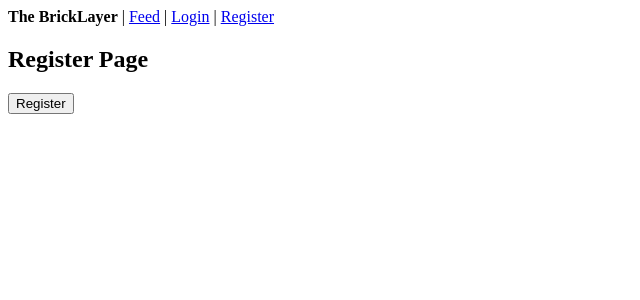
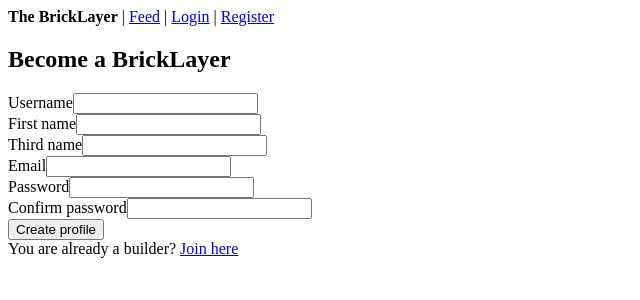
Before and after one commit to A75-JS-FinalProject-Forum/Bricklayer, a React (Vite) app in the folder Bricklayer/: page /register in a window 1280 px wide. Shown: the top 300 px of the page, without its empty margins (0-640 px from the left). Built offline with nearby package versions, Linux system fonts and the light colour scheme; no server answers.

Commit message:
ADD: User authentication context
Added AuthContext.jsx component, it checks if the user is authenticated in supabase

```diff
--- a/Bricklayer/package.json
+++ b/Bricklayer/package.json
@@ -10,6 +10,7 @@
     "preview": "vite preview"
   },
   "dependencies": {
+    "@supabase/supabase-js": "^2.95.3",
     "react": "^19.2.0",
     "react-dom": "^19.2.0",
     "react-router-dom": "^7.13.0"
--- a/Bricklayer/src/App.jsx
+++ b/Bricklayer/src/App.jsx
@@ -1,14 +1,10 @@
 import { useState } from 'react'
-import NavBar from './NavBar';
+import NavBar from './NavBar'
 import { BrowserRouter, Route, Routes, Navigate } from "react-router-dom"
-import HomePage from './pages/HomePage';
-
-const Register = ({ onLogin }) => (
-  <div>
-    <h2>Register Page</h2>
-    <button onClick={() => onLogin('new@user.com')}>Register</button>
-  </div>
-);
+import HomePage from './pages/HomePage'
+import LoginPage from './pages/LoginPage'
+import RegisterPage from './pages/RegisterPage'
+import { AuthProvider } from './context/AuthContext'
 
 const Feed = () => (
   <div>
@@ -24,13 +20,6 @@ const CreatePost = () => (
   </div>
 );
 
-const Login = ({ onLogin }) => (
-  <div>
-    <h2>Login Page</h2>
-    <button onClick={() => onLogin('test@user.com')}>Simulate Login</button>
-  </div>
-);
-
 const Profile = ({ email }) => (
   <div>
     <h2>User Profile</h2>
@@ -42,18 +31,20 @@ function App() {
   const [user, setUser] = useState(null);
 
   return (
+    <AuthProvider>
         <BrowserRouter>
         <NavBar user={user} onLogout={() => setUser(null)} />
 
         <Routes>
           <Route path="/" element={<HomePage />} />
-        <Route path="/login" element={user ? <Navigate to="/" /> : <Login onLogin={setUser} />} />
-        <Route path="/register" element={user ? <Navigate to="/" /> : <Register onLogin={setUser} />} />
+          <Route path="/login" element={user ? <Navigate to="/" /> : <LoginPage onLogin={setUser} />} />
+          <Route path="/register" element={user ? <Navigate to="/" /> : <RegisterPage onLogin={setUser} />} />
           <Route path="/create" element={user ? <CreatePost /> : <Navigate to="/login" />} />
           <Route path="/profile" element={user ? <Profile user={user} /> : <Navigate to="/login" />} />
           <Route path="*" element={<Navigate to="/" />} />
         </Routes>
       </BrowserRouter>
+    </AuthProvider>
   );
 }
 
--- a/Bricklayer/src/context/AuthContext.jsx
+++ b/Bricklayer/src/context/AuthContext.jsx
@@ -0,0 +1,35 @@
+import { createContext, useContext, useEffect, useState } from 'react';
+import { authService } from '../services/authService.js';
+
+const AuthContext = createContext({});
+
+export const useAuth = () => useContext(AuthContext);
+
+export const AuthProvider = ({ children }) => {
+  const [user, setUser] = useState(null);
+  const [loading, setLoading] = useState(true);
+
+  useEffect(() => {
+    authService.getSession().then((session) => {
+      setUser(session?.user ?? null);
+      setLoading(false);
+    });
+
+    const { data: { subscription } } = authService.onAuthStateChange((_event, session) => {
+      setUser(session?.user ?? null);
+      setLoading(false);
+    });
+
+    return () => subscription.unsubscribe();
+  }, []);
+
+  const register = (data) => authService.signUp(data);
+  const login = (email, password) => authService.signIn(email, password);
+  const logout = () => authService.signOut();
+
+  return (
+    <AuthContext.Provider value={{ user, register, login, logout, loading }}>
+      {!loading && children}
+    </AuthContext.Provider>
+  );
+};
--- /dev/null
+++ b/Bricklayer/src/lib/supabase.js
@@ -0,0 +1,10 @@
+import { createClient } from '@supabase/supabase-js';
+
+const supabaseUrl = import.meta.env.VITE_SUPABASE_URL;
+const supabaseAnonKey = import.meta.env.VITE_SUPABASE_ANON_KEY;
+
+if (!supabaseUrl || !supabaseAnonKey) {
+  throw new Error('supabase files are missing.');
+}
+
+export const supabase = createClient(supabaseUrl, supabaseAnonKey);
--- a/Bricklayer/src/pages/LoginPage.jsx
+++ b/Bricklayer/src/pages/LoginPage.jsx
@@ -0,0 +1,53 @@
+import { useState } from 'react';
+import { useAuth } from '../context/AuthContext';
+import { useNavigate, Link } from 'react-router-dom';
+
+export default function Login() {
+  const { login } = useAuth();
+  const navigate = useNavigate();
+
+  const [email, setEmail] = useState('');
+  const [password, setPassword] = useState('');
+  const [error, setError] = useState('');
+
+  const handleSubmit = async (e) => {
+    e.preventDefault();
+    setError('');
+
+    try {
+      const { error } = await login(email, password);
+      if (error) throw error;
+      navigate('/');
+    } catch (err) {
+      setError('Wrong password or email');
+      console.error(err);
+    }
+  };
+
+  return (
+    <div>
+      <h2>Вход</h2>
+      {error && <p>{error}</p>}
+
+      <form onSubmit={handleSubmit}>
+        <input
+          type="email"
+          placeholder="Email"
+          value={email}
+          onChange={(e) => setEmail(e.target.value)}
+          required
+        />
+        <input
+          type="password"
+          placeholder="Password"
+          value={password}
+          onChange={(e) => setPassword(e.target.value)}
+          required
+        />
+        <button type="submit">Login</button>
+      </form>
+
+      <p>Don't have a profile? <Link to="/register">Create one</Link></p>
+    </div>
+  );
+}
--- a/Bricklayer/src/pages/RegisterPage.jsx
+++ b/Bricklayer/src/pages/RegisterPage.jsx
@@ -0,0 +1,137 @@
+import { useState } from 'react';
+import { useNavigate, Link } from 'react-router-dom';
+import { useAuth } from '../context/AuthContext';
+
+export default function Register() {
+  const [formData, setFormData] = useState({
+    username: '',
+    firstName: '',
+    lastName: '',
+    email: '',
+    password: '',
+    confirmPassword: '',
+  });
+  const [error, setError] = useState('');
+  const [loading, setLoading] = useState(false);
+
+  const { register } = useAuth();
+  const navigate = useNavigate();
+
+  const handleChange = (e) => {
+    setFormData({ ...formData, [e.target.name]: e.target.value });
+  };
+
+  const handleSubmit = async (e) => {
+    e.preventDefault();
+    setError('');
+
+    if (formData.password !== formData.confirmPassword) {
+      return setError('Passwords doesnt match');
+    }
+    if (formData.password.length < 6) {
+      return setError('Password must be more than 6 characters');
+    }
+
+    setLoading(true);
+
+    try {
+      await register({
+        email: formData.email,
+        password: formData.password,
+        username: formData.username,
+        firstName: formData.firstName,
+        lastName: formData.lastName,
+      });
+
+      navigate('/');
+    } catch (err) {
+      setError(err.message);
+    } finally {
+      setLoading(false);
+    }
+  };
+
+  return (
+    <div>
+      <div>
+        <h2>Become a BrickLayer</h2>
+
+        {error && (
+          <div>
+            ⚠ {error}
+          </div>
+        )}
+
+        <form onSubmit={handleSubmit}>
+          <div>
+            <label>Username</label>
+            <input
+              type="text"
+              name="username"
+              required
+              onChange={handleChange}
+            />
+          </div>
+
+          <div>
+            <label>First name</label>
+            <input
+              type="text"
+              name="firstName"
+              required
+              onChange={handleChange}
+            />
+          </div>
+
+          <div>
+            <label>Third name</label>
+            <input
+              type="text"
+              name="lastName"
+              required
+              onChange={handleChange}
+            />
+          </div>
+
+          <div>
+            <label>Email</label>
+            <input
+              type="email"
+              name="email"
+              required
+              onChange={handleChange}
+            />
+          </div>
+
+          <div>
+            <label>Password</label>
+            <input
+              type="password"
+              name="password"
+              required
+              onChange={handleChange}
+            />
+          </div>
+
+          <div>
+            <label>Confirm password</label>
+            <input
+              type="password"
+              name="confirmPassword"
+              required
+              onChange={handleChange}
+            />
+          </div>
+
+          <button type="submit" disabled={loading}>
+            {loading ? 'Creating profile...' : 'Create profile'}
+          </button>
+        </form>
+
+        <div>
+          You are already a builder? <Link to="/login">Join here</Link>
+        </div>
+      </div>
+    </div>
+  );
+}
--- a/Bricklayer/src/services/authService.js
+++ b/Bricklayer/src/services/authService.js
@@ -0,0 +1,49 @@
+import { supabase } from '../lib/supabase.js';
+
+export const authService = {
+    async signUp({ email, password, username }) {
+        const { data: existing } = await supabase
+            .from('profiles')
+            .select('username')
+            .eq('username', username)
+            .maybeSingle();
+
+        if (existing) {
+            throw new Error('User with this username already exist.');
+        }
+
+        const { data, error } = await supabase.auth.signUp({
+            email,
+            password,
+            options: {
+                data: { username },
+            },
+        });
+
+        if (error) throw error;
+        return data;
+    },
+
+    async signIn(email, password) {
+        const { data, error } = await supabase.auth.signInWithPassword({
+            email,
+            password,
+        });
+        if (error) throw error;
+        return data;
+    },
+
+    async signOut() {
+        const { error } = await supabase.auth.signOut();
+        if (error) throw error;
+    },
+
+    async getSession() {
+        const { data: { session } } = await supabase.auth.getSession();
+        return session;
+    },
+
+    onAuthStateChange(callback) {
+        return supabase.auth.onAuthStateChange(callback);
+    },
+};
```
Also changed, not shown: 1 other file (tests, documents, lock files or other folders). Lines whose indentation alone changed are shown as unchanged.
